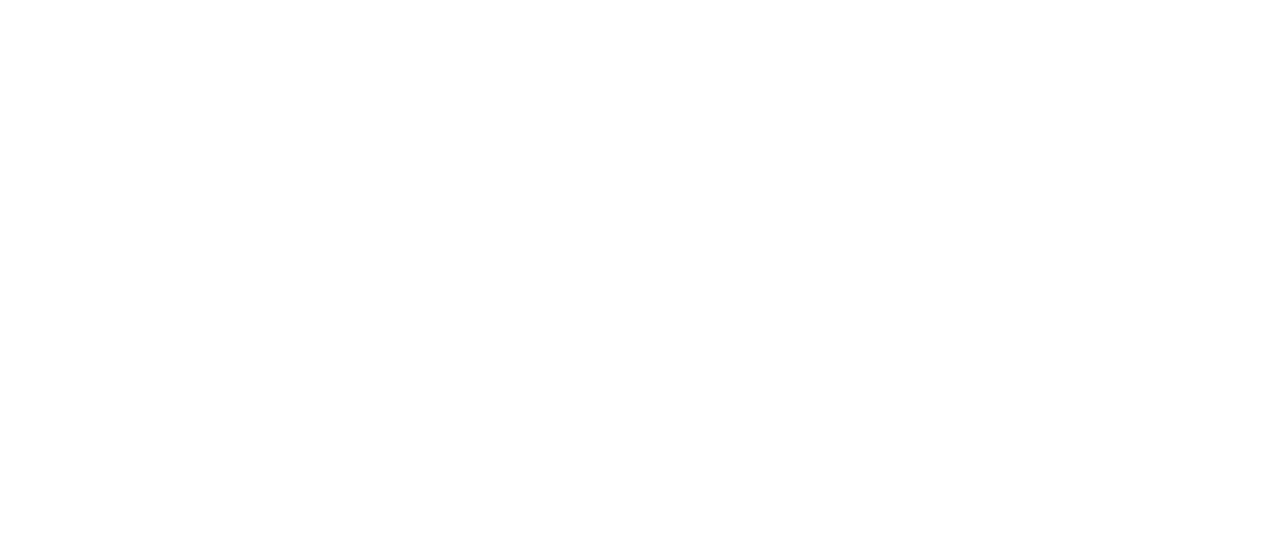
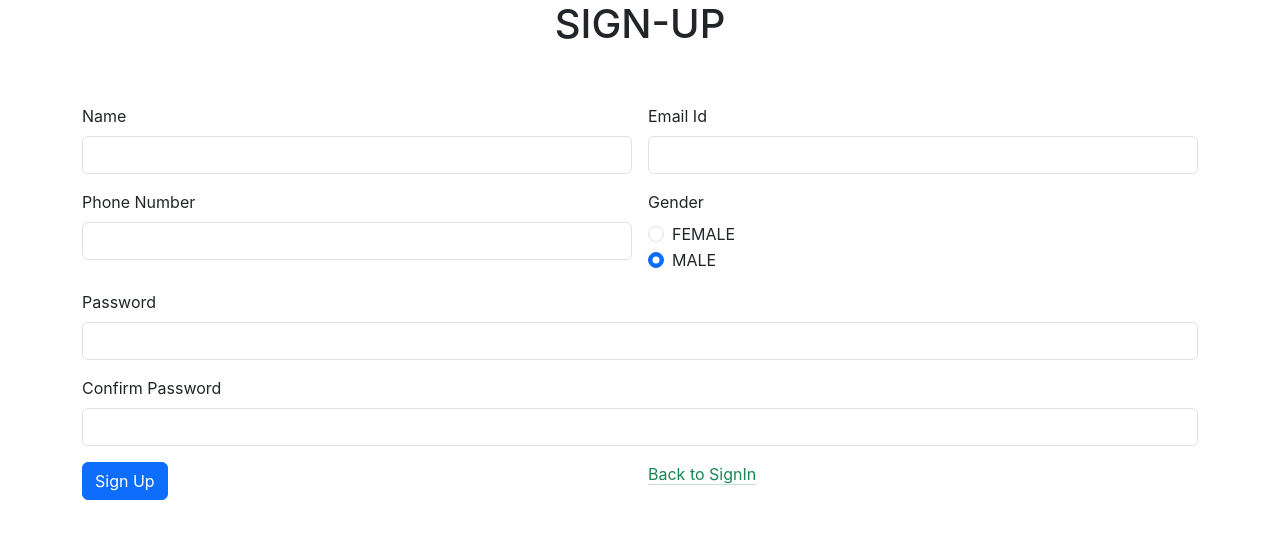
Before and after one commit to Anjalimaliakkal/ksrtcapp-React, a React (Create React App) app: page /SignUp in a window 1280 px wide. Before the commit this address had no page. Shown: the top 538 px of the page. Built offline with nearby package versions, Linux system fonts and the light colour scheme.

Commit message:
signup commited

```diff
--- a/src/App.js
+++ b/src/App.js
@@ -2,12 +2,14 @@
 import './App.css';
 import { BrowserRouter, Route, Routes } from 'react-router-dom';
 import SignIn from './components/SignIn';
+import SignUp from './components/SignUp';
 
 function App() {
   return (
     <BrowserRouter>
     <Routes>
      <Route path='/' element={<SignIn/>}/>
+     <Route path='/SignUp' element={<SignUp/>}/>
     </Routes>
     </BrowserRouter>
   );
--- a/src/components/SignUp.jsx
+++ b/src/components/SignUp.jsx
@@ -0,0 +1,102 @@
+import axios from 'axios'
+import React, { useState } from 'react'
+import { Link } from 'react-router-dom'
+
+const SignUp = () => {
+
+    const [data, setdata] = useState(
+        {
+
+            "name": "",
+            "emailid": "",
+            "phonenumber": "",
+            "gender": "",
+            "password": "",
+            "confirmpassword": ""
+
+        }
+
+    )
+    const inputHandler = (event) => {
+        setdata({ ...data, [event.target.name]: event.target.value })
+    }
+    const readValue = () => {
+        console.log(data)
+        axios.post("http://localhost:8081/signUp", data).then((Response) => {
+            console.log(data)
+            if (Response.data.status == "success") {
+                alert("Signed Up successfully")
+            } else {
+                alert("Error")
+            }
+        }).catch()
+    }
+
+    return (
+        <div>
+            <center><h1>SIGN-UP</h1></center>
+            <br /><br />
+
+            <div className="container">
+                <div className="row">
+                    <div className="col col-2 col-sm-12 col-md-12 col-lg-12 col-xl-12 col-xxl-12">
+
+                        <div className="row g-3">
+                            <div className="col col-12 col-sm-6 col-lg-6 col-xl-6 col-xxl-6">
+
+                                <label htmlFor="" className="form-label">Name</label>
+                                <input type="text" className="form-control" value={data.name} name='name' onChange={inputHandler} />
+                            </div>
+                            <div className="col col-12 col-sm-6 col-lg-6 col-xl-6 col-xxl-6">
+
+                                <label htmlFor="" className="form-label">Email Id</label>
+                                <input type="email" name="emailid" onChange={inputHandler} value={data.emailid} id="" className="form-control" />
+                            </div>
+                            <div className="col col-12 col-sm-6 col-lg-6 col-xl-6 col-xxl-6">
+
+                                <label htmlFor="" className="form-label">Phone Number</label>
+                                <input type="number" name="phonenumber" onChange={inputHandler} value={data.phonenumber} id="" className="form-control" />
+                            </div>
+                            <div className="col col-12 col-sm-6 col-lg-6 col-xl-6 col-xxl-6">
+
+                                <label htmlFor="" className="form-label">Gender</label>
+                                <div class="form-check">
+                                    <input class="form-check-input" type="radio" name="flexRadioDefault" id="flexRadioDefault1"></input>
+                                        <label class="form-check-label" for="flexRadioDefault1">
+                                            FEMALE
+                                        </label>
+                                </div>
+                                <div class="form-check">
+                                    <input class="form-check-input" type="radio" name="flexRadioDefault" id="flexRadioDefault2" checked></input>
+                                        <label class="form-check-label" for="flexRadioDefault2">
+                                            MALE
+                                        </label>
+                                </div>
+                            </div>
+                            <div className="col col-12 col-sm-12 col-lg-12 col-xl-12 col-xxl-12">
+
+                                <label htmlFor="" className="form-label">Password</label>
+                                <input type="password" name="password" value={data.password} onChange={inputHandler} id="" className="form-control" />
+                            </div>
+                            <div className="col col-12 col-sm-12 col-lg-12 col-xl-12 col-xxl-12">
+
+                                <label htmlFor="" className="form-label">Confirm Password</label>
+                                <input type="password" name="confirmpassword" value={data.confirmpassword} onChange={inputHandler} id="" className="form-control" />
+                            </div>
+                            <div className="col col-12 col-sm-6 col-lg-6 col-xl-6 col-xxl-6">
+                                <button className="btn btn-primary" onClick={readValue}>Sign Up</button>
+                            </div>
+                            <div className="col col-12 col-sm-6 col-lg-6 col-xl-6 col-xxl-6">
+                            <p><a href="/" class="link-success link-offset-2 link-underline-opacity-25 link-underline-opacity-100-hover">Back to SignIn</a></p>
+                            </div>
+                        </div>
+
+                    </div>
+                </div>
+            </div>
+
+        </div>
+    )
+}
+
+export default SignUp
```
